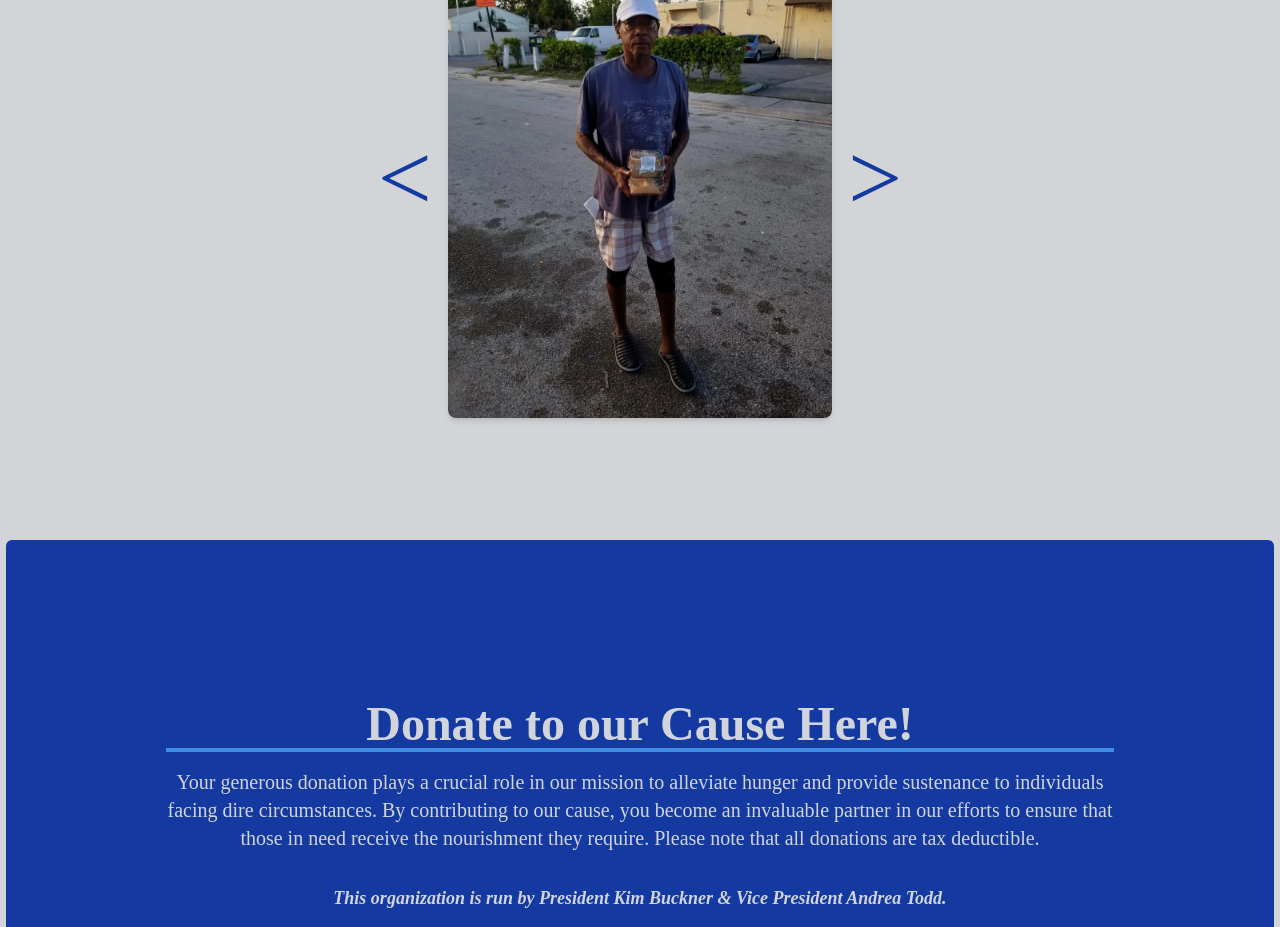
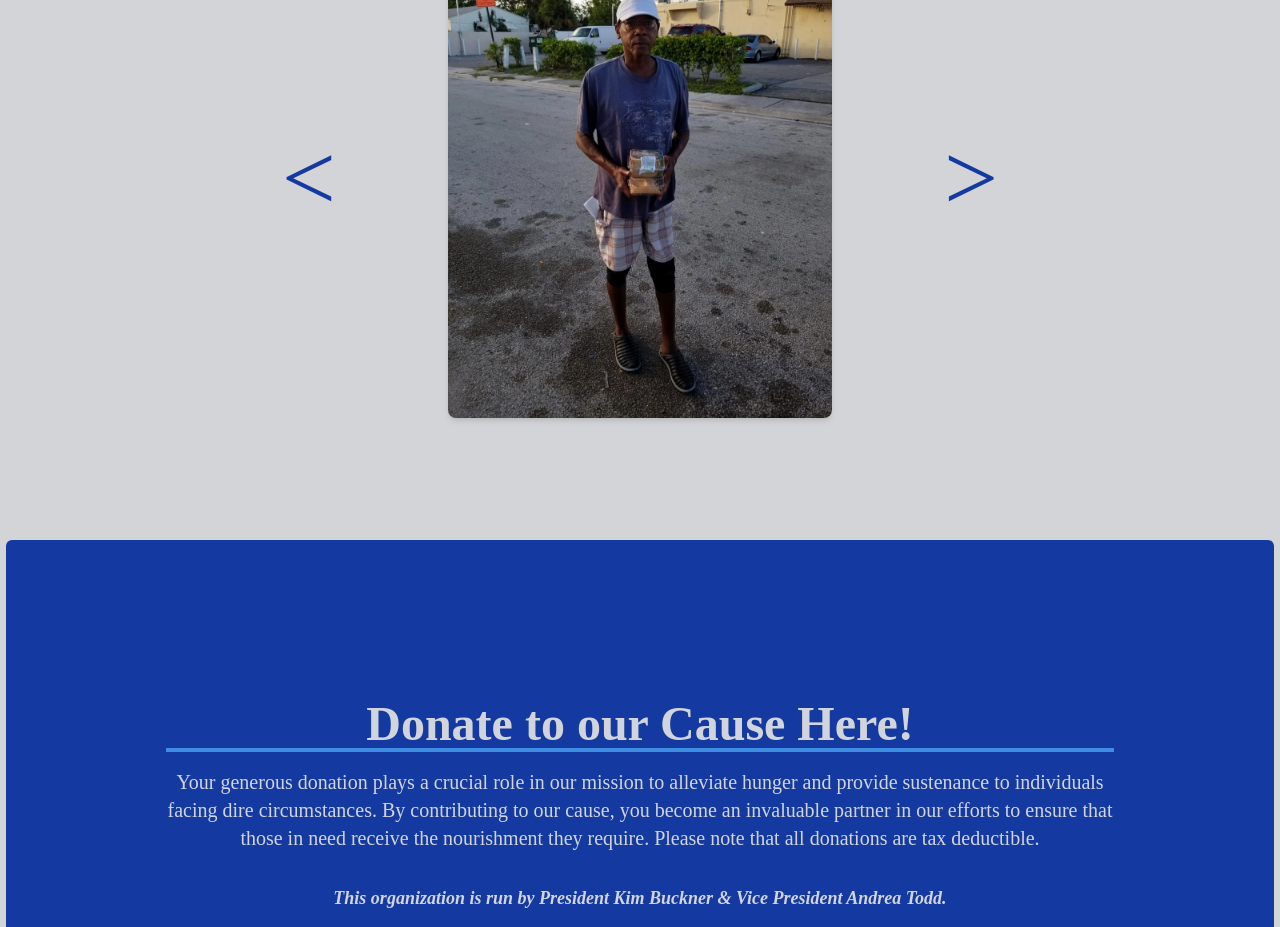
Before and after one commit to JobLedford/REACH-Project, a React (Create React App) app in the folder reach-1-4-all/: page / in a window 1280 px wide. Shown: the part 1860-2787 px from the top of the page. Built offline with nearby package versions, Linux system fonts and the light colour scheme.

Commit message:
Finished arrows, working on security & adding video (possible)

```diff
--- a/reach-1-4-all/src/components/Pictures.jsx
+++ b/reach-1-4-all/src/components/Pictures.jsx
@@ -93,21 +93,6 @@ function Pictures() {
     setSlideIndex((prevIndex) => (prevIndex === images.length - 1 ? 0 : prevIndex + 1));
   };
 
-  // Set to auto switch slide every 5 seconds when the modal is open
-  useEffect(() => {
-    let interval;
-
-    if (selectedImage) {
-      interval = setInterval(() => {
-        nextSlide();
-      }, 5000);
-    }
-
-    return () => clearInterval(interval);
-  }, [selectedImage]);
-
-
-
   return (
     <div className="pictures min-h-screen flex flex-col bg-[#D3D4D7] justify-center items-center">
       <div className="px-4">
@@ -156,18 +141,18 @@ function Pictures() {
         )}
 
         {/* Prev Arrow */}
-        <div className="relative bottom-12 pr-4 md:bottom-64 md:pr-52 md:transform md:-translate-y-1/2">
+        <div className="relative bottom-5 pr-4 md:bottom-64 md:pr-64 md:transform md:-translate-y-1/2">
           <button
-            className="text-4xl md:text-6xl lg:text-8xl text-[#143AA2] cursor-pointer bg-transparent border-none outline-none"
+            className="text-7xl pr-12 lg:text-8xl text-[#143AA2] cursor-pointer bg-transparent border-none outline-none"
             onClick={prevSlide}
           >
             &lt;
           </button>
         </div>
         {/* Next Arrow */}
-        <div className="relative bottom-12 pl-4 md:bottom-64 md:pl-52 md:transform md:-translate-y-1/2">
+        <div className="relative bottom-5 pl-4 md:bottom-64 md:pl-64 md:transform md:-translate-y-1/2">
           <button
-            className="text-4xl md:text-6xl lg:text-8xl text-[#143AA2] cursor-pointer bg-transparent border-none outline-none"
+            className="text-7xl pl-12 lg:text-8xl text-[#143AA2] cursor-pointer bg-transparent border-none outline-none"
             onClick={nextSlide}
           >
             &gt;
```
